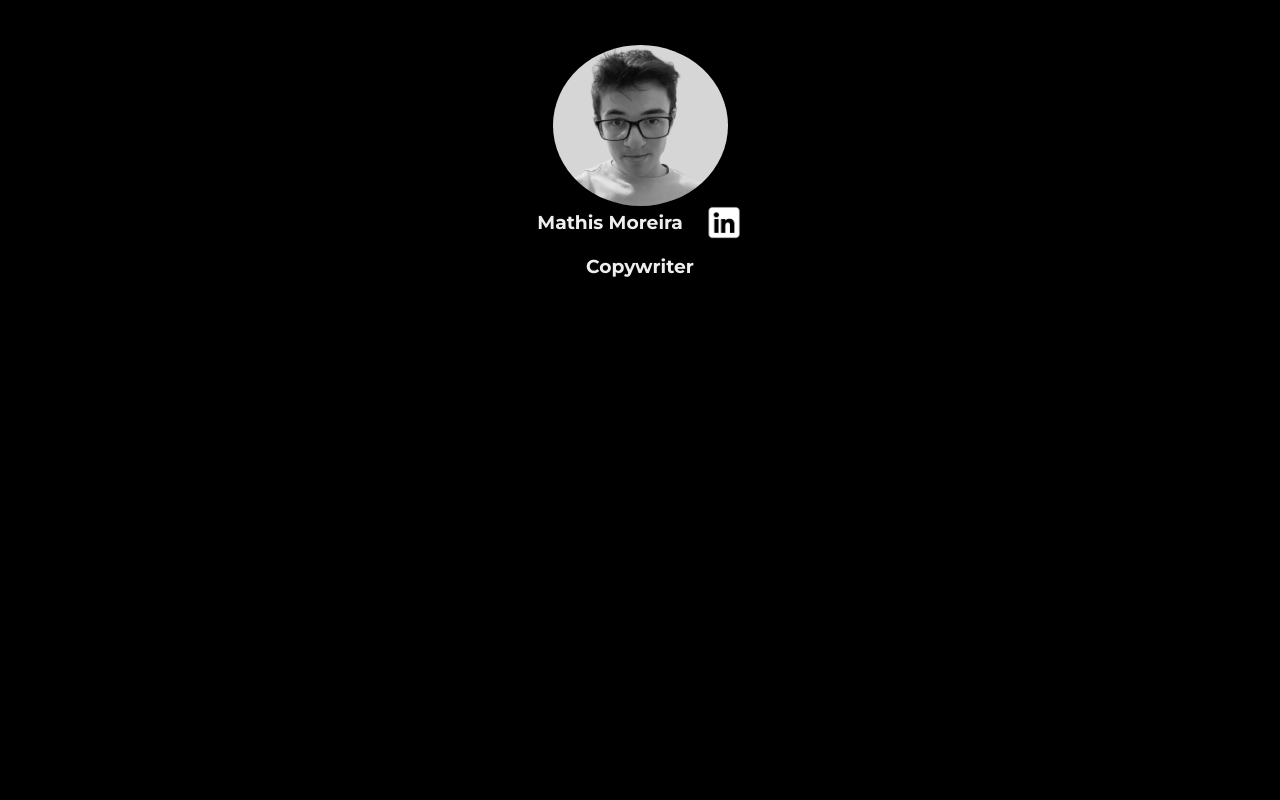
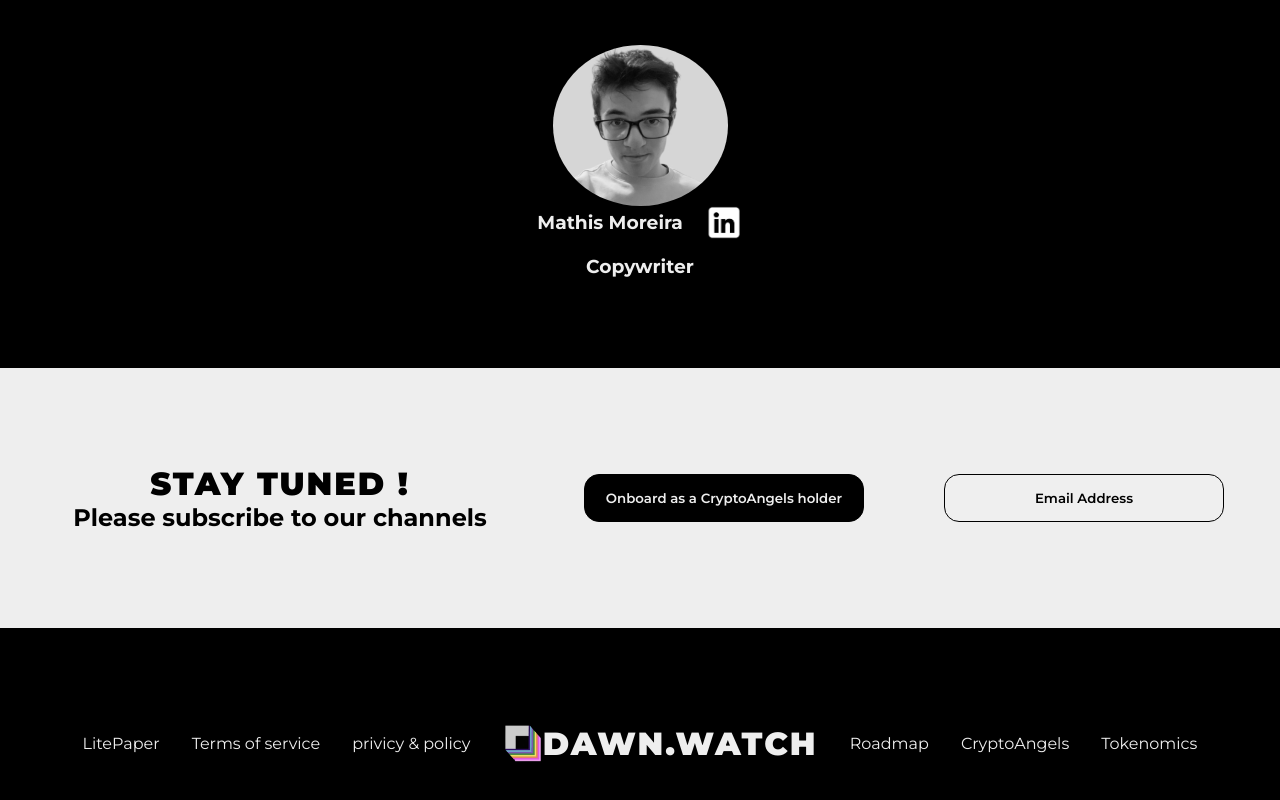
Before and after one commit to CryptoAngels-NFTTV/nft-tv-client, a React (Vite) app in the folder client/: page / in a window 1280 px wide. Shown: the part 3261-4061 px from the top of the page. Before the commit the page ends 3695 px from the top, so only its background shows below. Built offline with nearby package versions, Linux system fonts and the light colour scheme; no server answers.

Commit message:
first version of the footer

```diff
--- /dev/null
+++ b/client/src/Footer.jsx
@@ -0,0 +1,32 @@
+export default function Footer(){
+    return <>
+        <div className="footer-white">
+            <div className="footer-titles">
+                <h1>Stay tuned !</h1>
+                <h2>Please subscribe to our channels</h2>
+            </div>
+            <button className="btn-black">Onboard as a CryptoAngels holder</button>
+            <button>Email Address</button>
+        </div>
+        <div className="footer-black">
+            <div className="links">
+                <ul>
+                    <li>LitePaper</li>
+                    <li>Terms of service</li>
+                    <li>privicy & policy</li>
+                    <li className="li-logo">
+                        <img src="assets/logo.png" alt="" />
+                        <h1>Dawn.Watch</h1>
+                    </li>
+                    <li>Roadmap</li>
+                    <li>CryptoAngels</li>
+                    <li>Tokenomics</li>
+                </ul>
+            </div>
+            <div className="socials">
+
+            </div>
+        </div>
+
+    </>
+}
--- a/client/src/Home.jsx
+++ b/client/src/Home.jsx
@@ -3,6 +3,7 @@ import Hero from "./Hero.jsx";
 import Playlist from "./Playlist.jsx";
 import Earn from "./Earn.jsx";
 import Team from "./Team.jsx";
+import Footer from "./Footer.jsx";
 
 export default function Home(){
     return <>
@@ -21,8 +22,7 @@ export default function Home(){
             <Team />
         </section>
 
-        <section>
+        <Footer />
 
-        </section>
     </>
 }
--- a/client/src/Team.jsx
+++ b/client/src/Team.jsx
@@ -27,7 +27,7 @@ export default function Team() {
         {
             name: "Rafael Chiarinelli",
             linkedin: "https://www.linkedin.com/in/rafael-chiarinelli-1b8169142/",
-            function: "Devloper",
+            function: "Developer",
             image: "/assets/team/Rafa.png"
         },
         {
--- /dev/null
+++ b/client/src/footer.css
@@ -0,0 +1,74 @@
+.footer-white{
+    background-color: var(--light);
+    color: var(--dark);
+    padding: 3em 1em;
+    display: flex;
+    flex-wrap: wrap;
+    align-items: center;
+    justify-content: center;
+}
+
+.footer-white > *{
+    flex-basis: 280px;
+}
+
+.footer-titles{
+    flex-grow: 1;
+    padding: 3em;
+    text-align: center;
+}
+
+.footer-white button{
+    display: block;
+    margin: 3em;
+    border-color: var(--dark);
+    height: 100%;
+    padding: 1.125em 0;
+    border-radius: 1.125em;
+}
+.footer-white button:hover{
+    background-color: var(--dark);
+    color: var(--light);
+}
+
+.footer-white .btn-black{
+    color: var(--light);
+    background-color: var(--dark);
+}
+.footer-white .btn-black:hover{
+    color: var(--dark);
+    background-color: var(--light);
+}
+
+.footer-black{
+    padding: 4em;
+}
+.links{
+    padding: 2em 0;
+}
+.links ul {
+    display: flex;
+    flex-wrap: wrap;
+    align-items: center;
+    justify-content: center;
+    align-items: center;
+
+    list-style: none;
+}
+
+.links ul li{
+    margin-inline: 1em;
+}
+
+.li-logo {
+    display: flex;
+    justify-content: center;
+    align-items: center;
+    text-align: center;
+    flex-grow: 0.1;
+    flex-shrink: 0;
+}
+
+.li-logo img{
+    width: 40px;
+}
--- a/client/src/index.jsx
+++ b/client/src/index.jsx
@@ -3,6 +3,7 @@ import './style.css'
 import './playlist.css'
 import './earn.css'
 import './team.css'
+import './footer.css'
 import Home from './Home.jsx'
 import Tv from './Tv.jsx'
 
```
Also changed, not shown: 2 other files (tests, documents, lock files or other folders).
